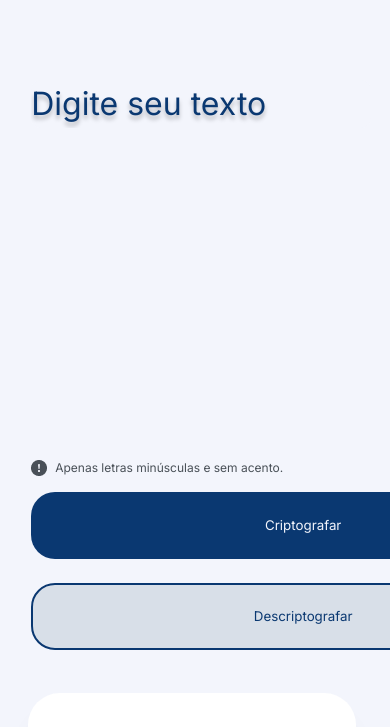
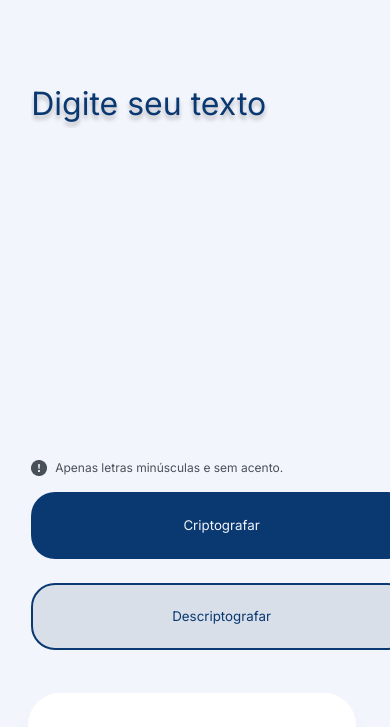
Before and after one commit to alesousz/decodificador, a plain HTML site: page index.html in a window 390 px wide. Shown: the part 67-794 px from the top of the page. Drawn offline with Linux system fonts and the light colour scheme; a script that the page names is missing.

Commit message:
ajustes 4

```diff
--- a/style/style.css
+++ b/style/style.css
@@ -428,6 +428,7 @@ body {
     align-items: first baseline;
     gap: 64px;
     padding: 2%;
+    width: 100%;
   }
   .principal__conteudo {
     margin: 0%;
@@ -440,6 +441,7 @@ body {
 
   .principal__conteudo__botoes_botao {
     flex-direction: column;
+    width: 70%;
   }
 
   .principal_secundario {
@@ -472,6 +474,10 @@ body {
   .principal_secundario_imagem_textos_h3 {
     white-space: normal;
   }
+
+  button {
+    width: 100%;
+  }
 }
 
 textarea:focus {
```
